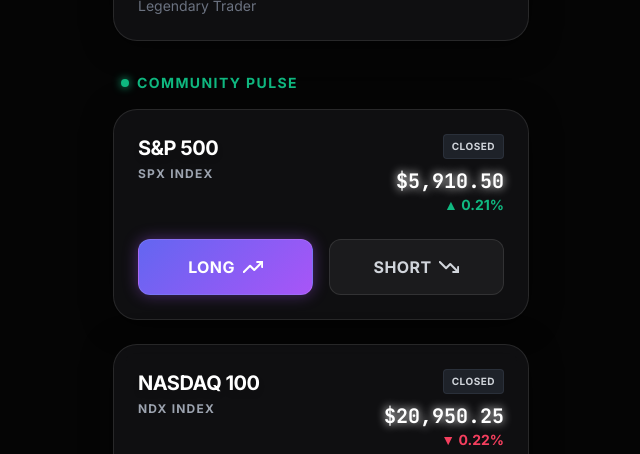
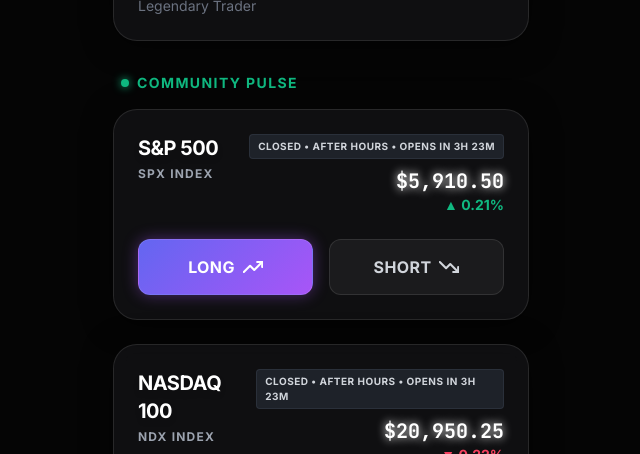
Before and after one commit to ilmagnificho/MarketPulse, a React (Vite) app: page / in a window 1280 px wide. Shown: the part 1240-1694 px from the top of the page, without its empty margins (319-959 px from the left). Built offline with nearby package versions, Linux system fonts and the light colour scheme; no server answers.

Commit message:
feat(TheCrowd): Display market status and countdown
Adds market status information to PollCard component to show if the market is open or closed. Includes a countdown timer for the next market opening.

```diff
--- a/components/TheCrowd.tsx
+++ b/components/TheCrowd.tsx
@@ -1,34 +1,43 @@
 
 import React, { useState, useEffect, useRef } from 'react';
 import { api } from '../services/mockSupabase';
-import { MarketPolls, SinglePollResult, Comment, MarketTicker } from '../types';
+import { MarketPolls, SinglePollResult, Comment, MarketTicker, MarketTickers } from '../types';
 import { useLanguage } from '../contexts/LanguageContext';
+
+// Helper interface for market status passed to PollCard
+interface MarketStatus {
+  isOpen: boolean;
+  status: string;
+  reason?: string;
+  nextOpen?: number;
+}
 
 const PollCard: React.FC<{
     label: string,
     data: SinglePollResult | undefined,
     ticker: MarketTicker | undefined,
+    marketStatus: MarketStatus | undefined, // New prop for status metadata
     hasVoted: boolean,
     onVote: (type: 'bull' | 'bear') => void
-}> = ({ label, data, ticker, hasVoted, onVote }) => {
+}> = ({ label, data, ticker, marketStatus, hasVoted, onVote }) => {
     const { t } = useLanguage();
     const bullPct = data && data.total > 0 ? Math.round((data.bullish / data.total) * 100) : 50;
     const bearPct = 100 - bullPct;
     const isUp = ticker ? ticker.change >= 0 : true;
 
     // Market Status & Countdown Logic
-    const isMarketOpen = ticker?.isOpen;
+    const isMarketOpen = marketStatus?.isOpen;
     const [timeLeft, setTimeLeft] = useState('');
 
     useEffect(() => {
-        if (!ticker?.nextOpen || isMarketOpen) {
+        if (!marketStatus?.nextOpen || isMarketOpen) {
             setTimeLeft('');
             return;
         }
 
         const updateTimer = () => {
             const now = Date.now();
-            const diff = (ticker.nextOpen || 0) - now;
+            const diff = (marketStatus.nextOpen || 0) - now;
             if (diff <= 0) {
                 setTimeLeft('');
                 return;
@@ -41,10 +50,10 @@ const PollCard: React.FC<{
         updateTimer();
         const interval = setInterval(updateTimer, 60000); // Update every minute
         return () => clearInterval(interval);
-    }, [ticker?.nextOpen, isMarketOpen, t]);
+    }, [marketStatus?.nextOpen, isMarketOpen, t]);
 
     const statusText = isMarketOpen ? t('status_open') : t('status_closed');
-    const reasonText = !isMarketOpen && ticker?.reason ? ` • ${t('reason_' + ticker.reason.toLowerCase())}` : '';
+    const reasonText = !isMarketOpen && marketStatus?.reason ? ` • ${t('reason_' + marketStatus.reason.toLowerCase())}` : '';
     const countdownText = !isMarketOpen && timeLeft ? ` • ${t('opens_in')} ${timeLeft}` : '';
 
     return (
@@ -223,7 +232,7 @@ const CommentThread: React.FC<{
 const TheCrowd: React.FC = () => {
   const { t } = useLanguage();
   const [polls, setPolls] = useState<MarketPolls | null>(null);
-  const [tickers, setTickers] = useState<any>(null);
+  const [tickers, setTickers] = useState<MarketTickers | null>(null);
   const [comments, setComments] = useState<Comment[]>([]);
   const [userVotes, setUserVotes] = useState<{nyse: boolean, nasdaq: boolean}>({ nyse: false, nasdaq: false });
   const [newComment, setNewComment] = useState('');
@@ -288,6 +297,7 @@ const TheCrowd: React.FC = () => {
             label="nyse_label"
             data={polls?.nyse}
             ticker={tickers?.nyse}
+            marketStatus={tickers || undefined} // Pass full tickers object as status source
             hasVoted={userVotes.nyse}
             onVote={(t) => handleVote('nyse', t)}
         />
@@ -295,6 +305,7 @@ const TheCrowd: React.FC = () => {
             label="nasdaq_label"
             data={polls?.nasdaq}
             ticker={tickers?.nasdaq}
+            marketStatus={tickers || undefined} // Pass full tickers object as status source
             hasVoted={userVotes.nasdaq}
             onVote={(t) => handleVote('nasdaq', t)}
         />
```
